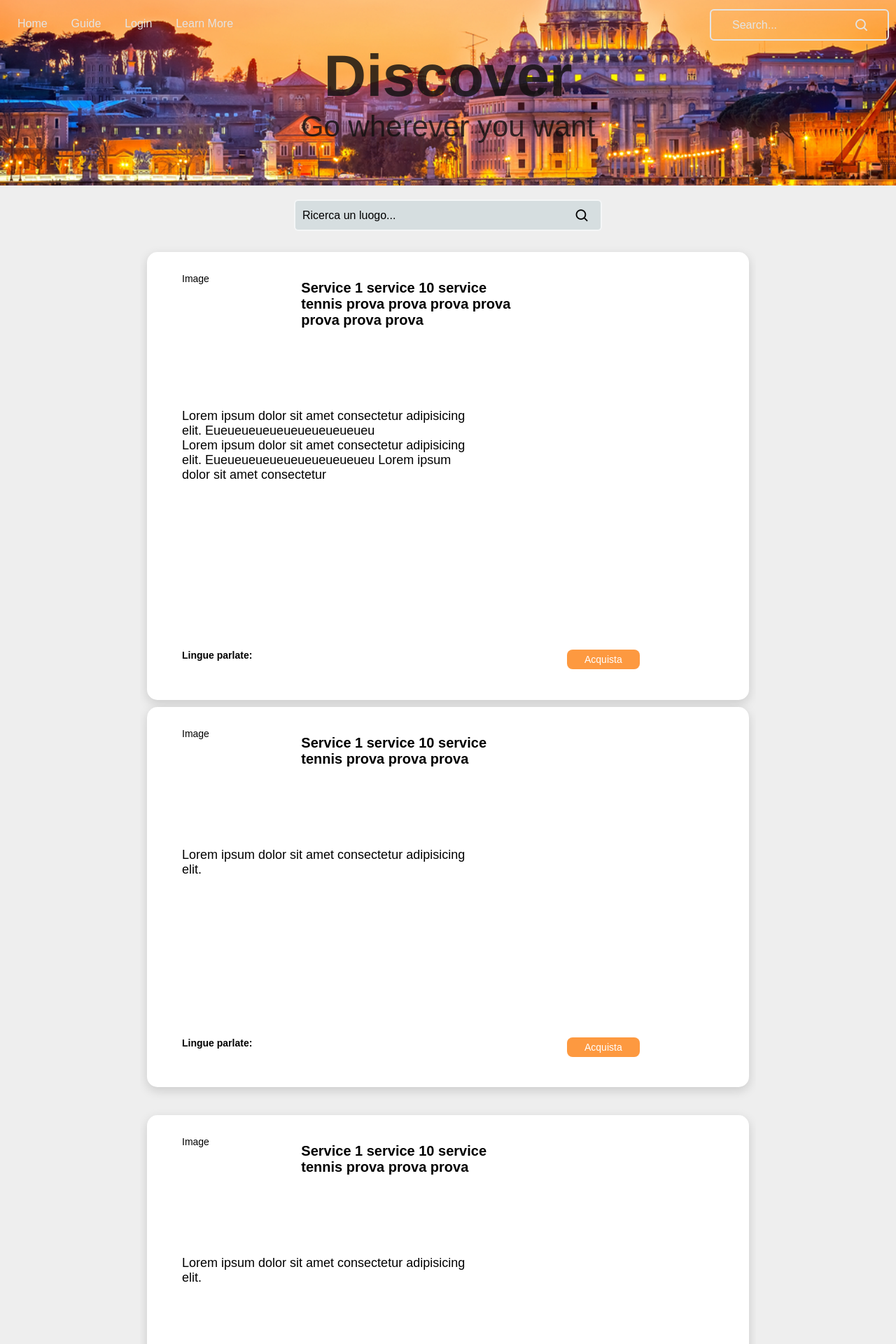
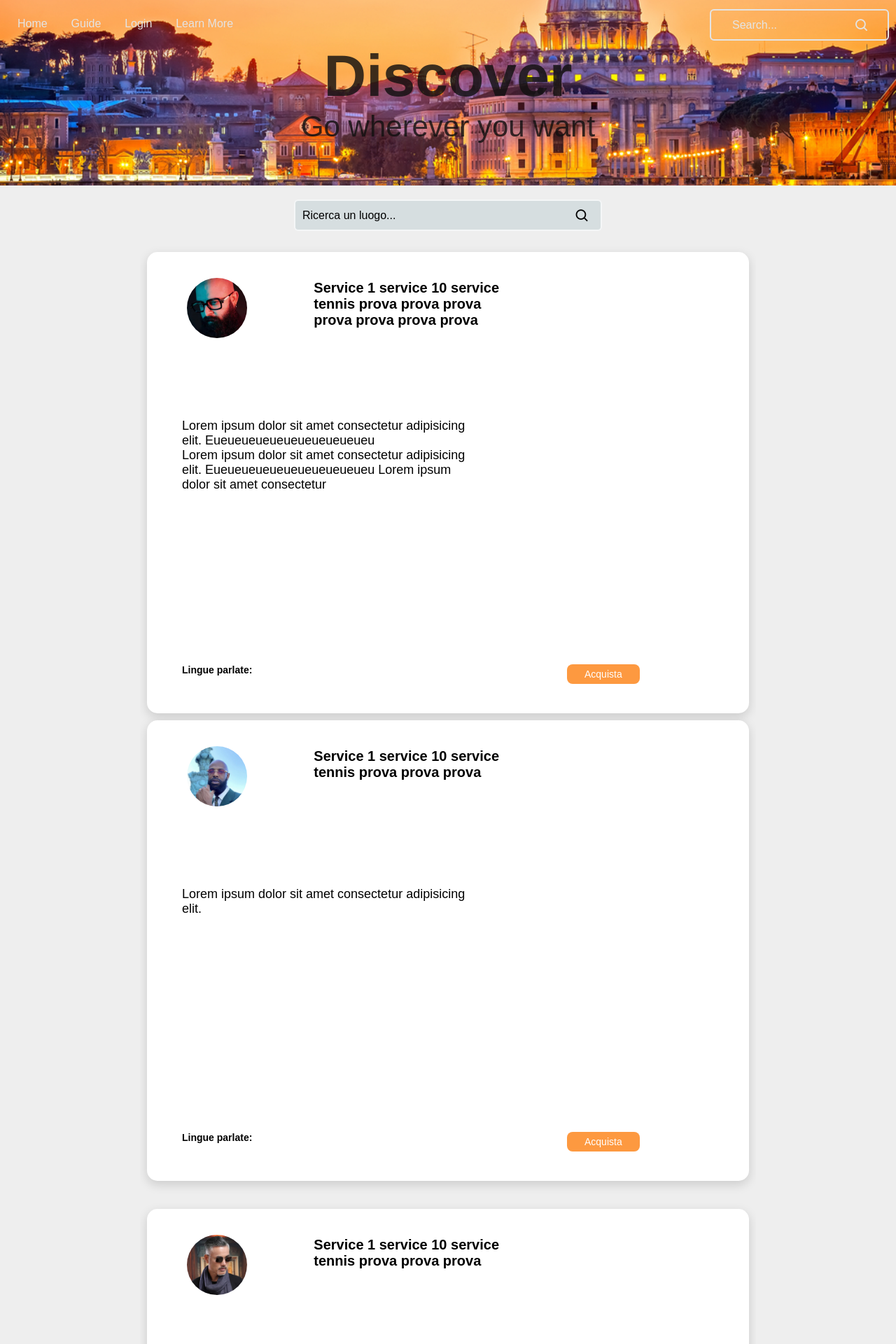
Before and after one commit to alessandrosaccone/discover, a PHP site: page /app.html in a window 1280 px wide. Shown: the top 1920 px of the page at 70% size. Run offline with PHP 8.4, Linux system fonts and the light colour scheme.

Commit message:
aggiorno

```diff
--- a/app.html
+++ b/app.html
@@ -44,7 +44,9 @@
 
       <ul class="cards">
         <li class="card">
-          <div class="card_image">Image</div>
+          <div class="card_image">
+            <img src="image/guida1.webp" />
+          </div>
           <h3 class="card-title">
             Service 1 service 10 service tennis prova prova prova prova prova
             prova prova
@@ -63,7 +65,7 @@
           </div>
         </li>
         <li class="card">
-          <div class="card_image">Image</div>
+          <div class="card_image"><img src="image/guida2.webp" /></div>
           <h3 class="card-title">
             Service 1 service 10 service tennis prova prova prova
           </h3>
@@ -79,7 +81,7 @@
 
       <ul class="cards">
         <li class="card">
-          <div class="card_image">Image</div>
+          <div class="card_image"><img src="image/guida3.webp" /></div>
           <h3 class="card-title">
             Service 1 service 10 service tennis prova prova prova
           </h3>
@@ -92,7 +94,7 @@
           </div>
         </li>
         <li class="card">
-          <div class="card_image">Image</div>
+          <div class="card_image"><img src="image/guida4.jpg" /></div>
           <h3 class="card-title">
             Service 1 service 10 service tennis prova prova prova
           </h3>
--- a/css/stylesheet_app.css
+++ b/css/stylesheet_app.css
@@ -54,7 +54,7 @@ h2 {
 
 .card-title {
   text-align: left;
-  padding: 10px 2px;
+  padding: 10px 20px;
   grid-column: 2 / 4;
   grid-row-start: 1;
   grid-row-end: 1;
@@ -94,6 +94,13 @@ h2 {
 
 .card-link:hover {
   background: var(--darkorange);
+}
+
+img {
+  padding: 7px;
+  border-radius: 80px;
+  width: 100px;
+  height: 100px;
 }
 
 .cards::-webkit-scrollbar {
```
Also changed, not shown: image/guida1.webp (added), image/guida2.webp (added), image/guida3.webp (added), image/guida4.jpg (added).
